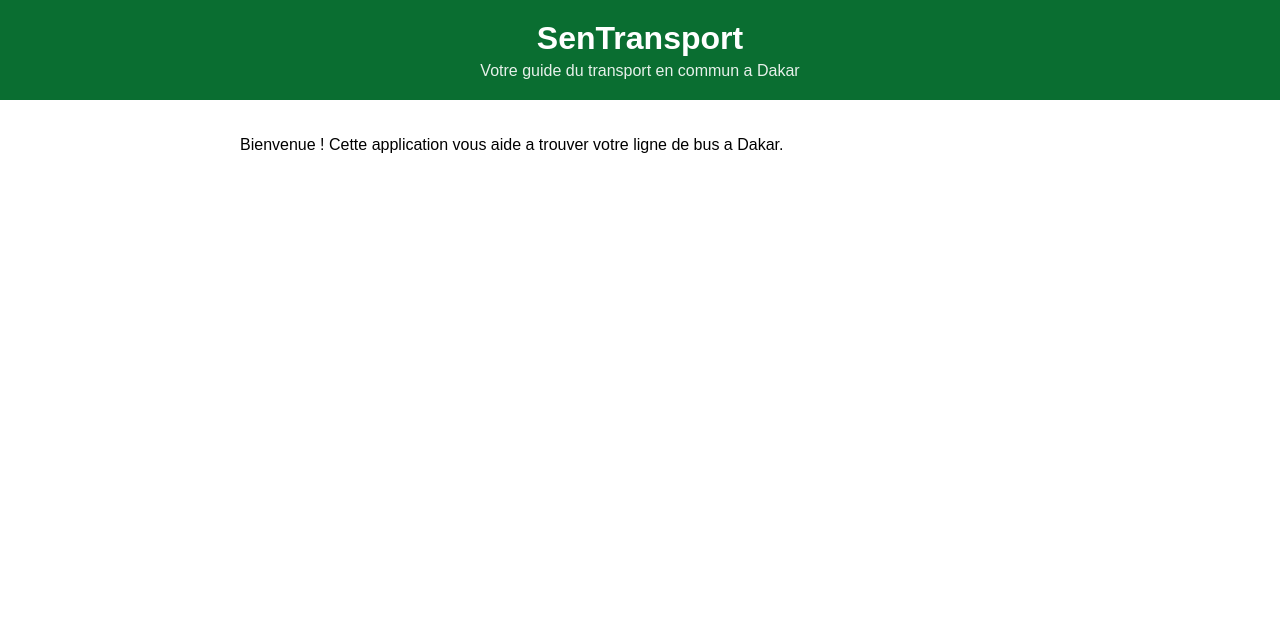
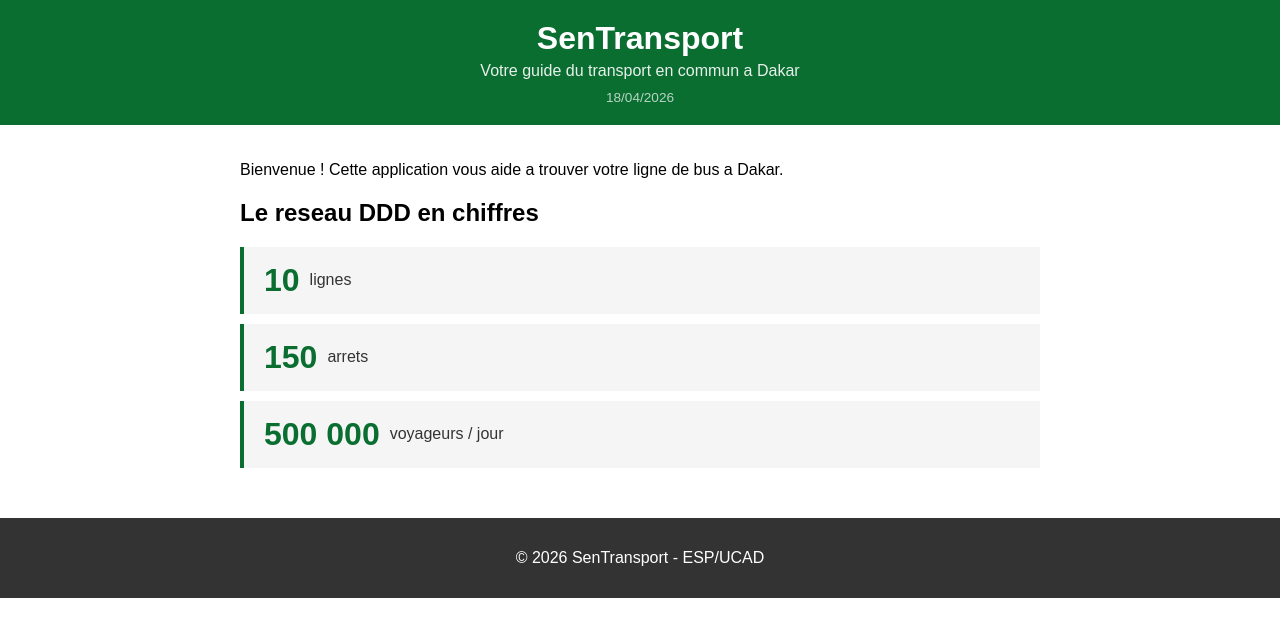
Before and after one commit to Didija22/SenTransport, a React (Create React App) app: page / in a window 1280 px wide. Shown: the top 636 px of the page. Built offline with nearby package versions, Linux system fonts and the light colour scheme.

Commit message:
Ajout Footer, date Header, composant Statistique

```diff
--- a/src/App.js
+++ b/src/App.js
@@ -1,5 +1,7 @@
 import './App.css';
 import Header from './Header';
+import Footer from './Footer';
+import Statistique from './Statistique';
 
 function App() {
   return (
@@ -8,7 +10,10 @@ function App() {
       <main className="contenu">
         <p>Bienvenue ! Cette application vous aide a trouver
         votre ligne de bus a Dakar.</p>
+        <h2>Le reseau DDD en chiffres</h2>
+        <Statistique />
       </main>
+      <Footer />
     </div>
   );
 }
--- /dev/null
+++ b/src/Footer.css
@@ -0,0 +1,7 @@
+.footer {
+  background-color: #333;
+  color: white;
+  text-align: center;
+  padding: 15px;
+  margin-top: 20px;
+}
--- /dev/null
+++ b/src/Footer.js
@@ -0,0 +1,11 @@
+import './Footer.css';
+
+function Footer() {
+  return (
+    <footer className="footer">
+      <p>&copy; 2026 SenTransport - ESP/UCAD</p>
+    </footer>
+  );
+}
+
+export default Footer;
--- a/src/Header.css
+++ b/src/Header.css
@@ -13,3 +13,8 @@
     font-size: 1rem;
     opacity: 0.9;
 }
+.header-date {
+  margin: 10px 0 0 0;
+  font-size: 0.85rem;
+  opacity: 0.7;
+}
--- a/src/Header.js
+++ b/src/Header.js
@@ -1,12 +1,17 @@
 import './Header.css';
+
 function Header() {
+  const dateAujourdhui = new Date().toLocaleDateString('fr-FR');
+
   return (
     <header className="header">
       <h1 className="header-titre">SenTransport</h1>
       <p className="header-soustitre">
         Votre guide du transport en commun a Dakar
       </p>
+      <p className="header-date">{dateAujourdhui}</p>
     </header>
   );
 }
+
 export default Header;
--- /dev/null
+++ b/src/Statistique.css
@@ -0,0 +1,20 @@
+.statistique {
+  background-color: #f5f5f5;
+  border-left: 4px solid #0a6e31;
+  padding: 15px 20px;
+  margin: 10px 0;
+  display: flex;
+  align-items: center;
+  gap: 10px;
+}
+
+.statistique-nombre {
+  font-size: 2rem;
+  font-weight: bold;
+  color: #0a6e31;
+}
+
+.statistique-libelle {
+  font-size: 1rem;
+  color: #333;
+}
--- /dev/null
+++ b/src/Statistique.js
@@ -0,0 +1,22 @@
+import './Statistique.css';
+
+function Statistique() {
+  return (
+    <div className="statistiques-container">
+      <div className="statistique">
+        <span className="statistique-nombre">10</span>
+        <span className="statistique-libelle">lignes</span>
+      </div>
+      <div className="statistique">
+        <span className="statistique-nombre">150</span>
+        <span className="statistique-libelle">arrets</span>
+      </div>
+      <div className="statistique">
+        <span className="statistique-nombre">500 000</span>
+        <span className="statistique-libelle">voyageurs / jour</span>
+      </div>
+    </div>
+  );
+}
+
+export default Statistique;
```
Lines whose indentation alone changed are shown as unchanged.
